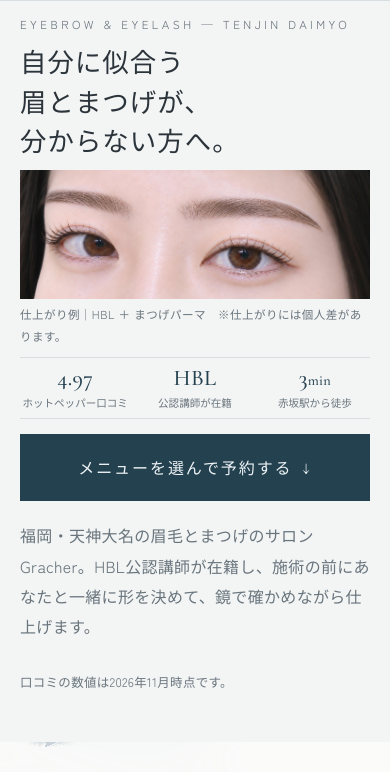
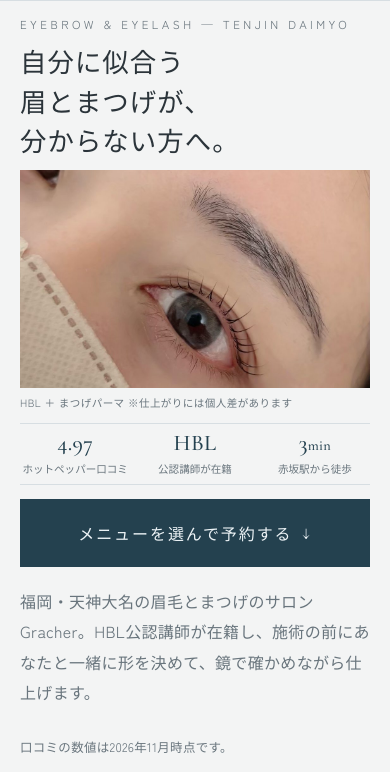
Before and after one commit to grachertenjin-dotcom/gracher-site, a plain HTML site: page lp/index.html in a window 390 px wide. Shown: the part 72-844 px from the top of the page. Drawn offline with nearby package versions, Linux system fonts and the light colour scheme.

Commit message:
LP最初の画面の写真を眉×まつげパーマの新しい写真に差し替え
Co-Authored-By: Claude Opus 5.5 <noreply@anthropic.com>
Claude-Session: https://claude.ai/code/session_013XGZNiCMNcb8DAKjvcnpcU

```diff
--- a/lp/index.html
+++ b/lp/index.html
@@ -370,7 +370,7 @@ footer a{text-decoration:none}
 .lp-hero-head{grid-area:head}.lp-hero-photo{grid-area:photo;align-self:center}.lp-hero-body{grid-area:body;align-self:start}
 .lp-hero .kicker{margin:0}
 .lp-hero-photo{margin:0}
-.lp-hero-photo img{display:block;width:100%;height:auto;aspect-ratio:1486/1059;object-fit:cover}
+.lp-hero-photo img{display:block;width:100%;height:auto;aspect-ratio:1106/777;object-fit:cover}
 .lp-hero-photo figcaption{font-size:.72rem;color:var(--muted);margin-top:.5rem;letter-spacing:.04em}
 .lp-hero h1{font-family:var(--display);font-weight:500;font-size:clamp(1.65rem,4.4vw,2.7rem);line-height:1.5;margin:.4rem 0 1rem;letter-spacing:.04em}
 .lp-hero .sub{color:var(--muted);margin:0 0 1.4rem}
@@ -411,7 +411,8 @@ footer a{text-decoration:none}
   .lp-hero-grid{row-gap:.6rem}
   .lp-hero{padding-top:.9rem!important}
   .lp-hero h1{margin:.3rem 0 0}
-  .lp-hero-photo img{aspect-ratio:2.7/1;object-position:50% 0}
+  .lp-hero-photo img{aspect-ratio:16/10;object-position:60% 55%}
+  .lp-hero-photo figcaption{font-size:.66rem}
   .lp-hero-photo figcaption{margin-top:.3rem}
   .lp-hero-body{display:flex;flex-direction:column}
   .lp-hero-body .trust{order:1;margin:0 0 .9rem}
@@ -445,7 +446,7 @@ footer a{text-decoration:none}
         <p class="kicker">EYEBROW &amp; EYELASH — TENJIN DAIMYO</p>
         <h1>自分に似合う<br>眉とまつげが、<br>分からない方へ。</h1>
       </div>
-      <figure class="lp-hero-photo"><img src="/img/case-hbl-lash-1.jpg" alt="眉とまつげを一緒に整えた仕上がり例" width="1486" height="1059" fetchpriority="high"><figcaption>仕上がり例｜HBL ＋ まつげパーマ　※仕上がりには個人差があります。</figcaption></figure>
+      <figure class="lp-hero-photo"><img src="/img/case-hbl-lash-2.jpg" alt="眉とまつげを一緒に整えた仕上がり例" width="1106" height="777" fetchpriority="high"><figcaption>HBL ＋ まつげパーマ ※仕上がりには個人差があります</figcaption></figure>
       <div class="lp-hero-body">
         <p class="sub">福岡・天神大名の眉毛とまつげのサロン Gracher。HBL公認講師が在籍し、施術の前にあなたと一緒に形を決めて、鏡で確かめながら仕上げます。</p>
         <ul class="trust">
```
Also changed, not shown: img/case-hbl-lash-2.jpg (added).
